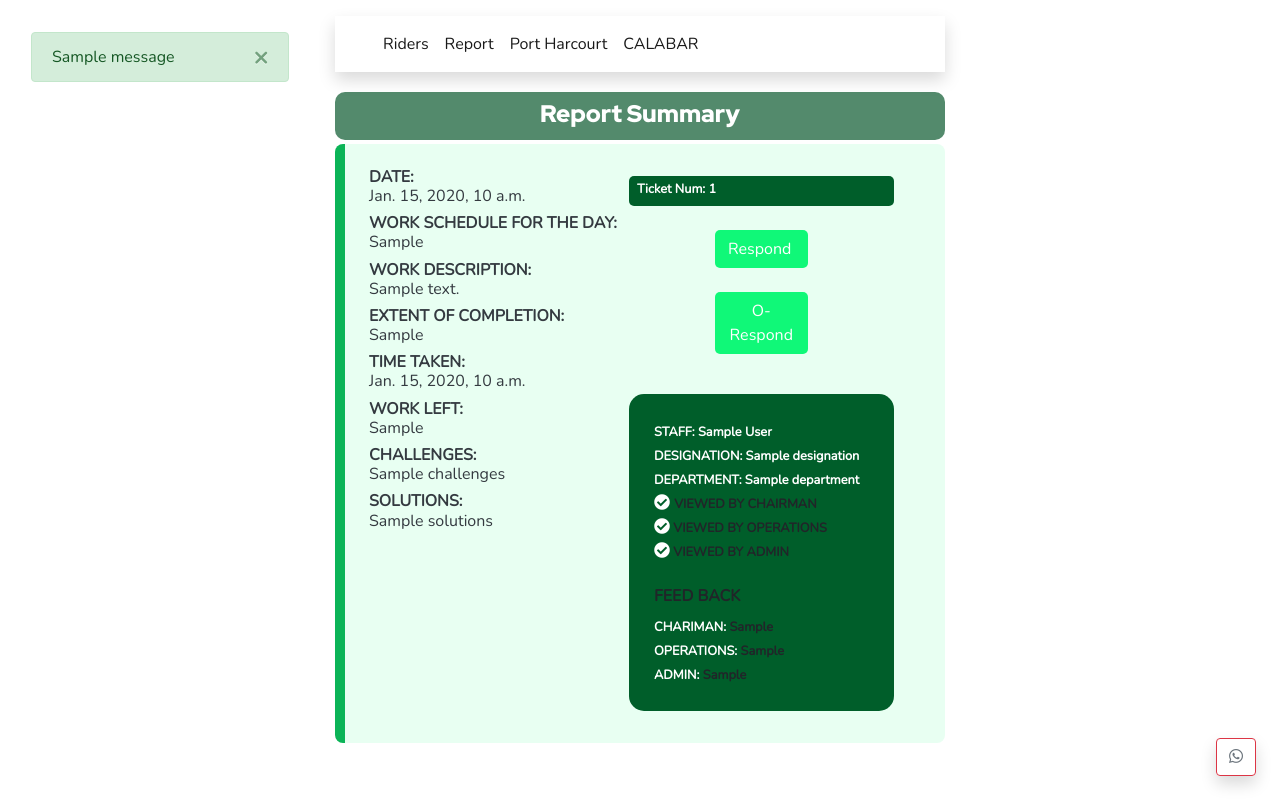
After one commit to gidicode/FirstDeliveries, a Django app: template FDS_site/Management/templates/Management/management_view_report.html in a window 1280 px wide. The commit adds this page. Run offline with Django 3.2, Linux system fonts and the light colour scheme; the template is opened without the code that fills it: most values are stand-ins (such as "Sample title", 1, 10 or a date in 2020); one stand-in notice (Sample message) is shown; some libraries are stand-ins or nearby versions.

Commit message:
With Office Report

```diff
--- /dev/null
+++ b/FDS_site/Management/templates/Management/management_view_report.html
@@ -0,0 +1,189 @@
+{% extends "FDS_app/signupBase.html" %}
+{% load static%}
+{% load crispy_forms_tags %}
+
+{% block title %} View Reports {{user.username }} {% endblock title %}
+
+{% block content %}
+<div class="container-fluid">
+    <div class="row mt-3 justify-content-center">
+        <div class="col-lg-3">
+            <div class="">
+                {% if messages %}
+                    <div class="messages p-3 container align-self-center">
+                        {% for message in messages %}
+                        <div {% if message.tags %} class=" alert alert-{{message.tags}} alert-dismissible fade show" role="alert" {% endif %}>{{ message }}
+                            <button type="button" class="close" data-dismiss="alert" aria-label="Close">
+                                <span aria-hidden="true">&times;</span>
+                            </button>
+                        </div>
+                        {% endfor %}
+                    </div>
+                {% endif %}
+            </div>
+
+        </div>
+        <div class="col-lg-6 col-md-6">
+            <nav class="navbar navbar-expand-md text-truncate navbar-light shadow">
+                <div class=" collapse navbar-collapse" id="collapsibleNavbar">
+                  <ul class="navbar-nav ml-4">
+                    <li class="nav-item active">
+                      <a class="nav-link" href="{% url 'fds-home' %}">Riders</a>
+                    </li>
+                    <li class="nav-item active">
+                      <a class="nav-link " href="{% url 'fds-about' %}">Report</a>
+                    </li>
+                    <li class="nav-item active">
+                      <a class="nav-link" href="{% url 'fds-pricing' %}"> Port Harcourt </a>
+                    </li>
+
+                    <li class="nav-item active align-self-right">
+                        <a class="nav-link" href="{% url 'fds-pricing' %}"> CALABAR </a>
+                    </li>
+                  </ul>
+                </div>
+            </nav>
+
+            <div class="reports">
+                <h4 class="text-white pt-2 text-center">Report Summary</h4>
+            </div>
+            {% for i in all_report %}
+            <div class="item mb-3 p-4">
+                <div class="d-flex flex-row bd-highlight justify-content-left">
+                    <div class="bd-highlight mr-1">
+                        <h6 class="text-dark"><strong>DATE: <br></strong> {{i.date_created}}</h6>
+                        <h6 class="text-dark"><strong>WORK SCHEDULE FOR THE DAY:</strong><br> {{i.work_schedule}}</h6>
+                        <h6 class="text-dark"><strong>WORK DESCRIPTION: <br></strong> {{i.Work_description}}</h6>
+                        <h6 class="text-dark"><strong>EXTENT OF COMPLETION: <br></strong> {{i.extent_of_completion}}</h6>
+                        <h6 class="text-dark"><strong>TIME TAKEN: <br></strong> {{i.time_taken}}</h6>
+                        <h6 class="text-dark"><strong>WORK LEFT: <br></strong> {{i.work_left}}</h6>
+                        <h6 class="text-dark"><strong>CHALLENGES: <br></strong> {{i.challenges}}</h6>
+                        <h6 class="text-dark"><strong>SOLUTIONS: <br></strong> {{i.solutions}}</h6>
+                    </div>
+
+                    <div class="bd-highlight p-2">
+
+                        <div class="ticket">
+                            <small class="p-2 pt-3 text-white font-weight-bold">Ticket Num: {{i.ticket_num}}</small>
+                        </div>
+
+                        <div class="ticket2 mt-4">
+                            <a href="{% url 'chairman_response' i.pk %}" role="button" class=" text-white text-center btn">Respond</a>
+                        </div>
+
+                        <div class="ticket2 mt-4">
+                            <a href="{% url 'operations_response' i.pk %}" role="button" class=" text-white text-center btn">O-Respond</a>
+                        </div>
+                        <div class="back">
+
+
+                            <small class="text-primary1 font-weight-bold up">STAFF: {{i.customer.first_name}} {{i.customer.last_name}}</small>
+                            <br>
+                            <small class="text-primary1 font-weight-bold up">DESIGNATION: {{i.customer.Designation}}</small>
+                            <br>
+                            <small class="text-primary1 font-weight-bold up">DEPARTMENT: {{i.customer.Department}}</small>
+                            <br>
+                            {% if i.feedback_chairman %}
+                            <i class="fas fa-check-circle big text-primary1"></i> <small class="text-primary2 font-weight-bold up">VIEWED BY CHAIRMAN</small>
+                            <br>
+                            {% endif  %}
+
+                            {% if i.feedback_operations %}
+                            <i class="fas fa-check-circle big text-primary1"></i><small class="text-primary2 font-weight-bold up"> VIEWED BY OPERATIONS</small>
+                            <br>
+                            {% endif %}
+
+                            {% if i.feedback_manager %}
+                            <i class="fas fa-check-circle big text-primary1"></i><small class="text-primary2 font-weight-bold up"> VIEWED BY MANAGER</small>
+                            <br>
+                            {% endif %}
+
+                            {% if i.feedback_admin %}
+                            <i class="fas fa-check-circle big text-primary1"></i><small class="text-primary2 font-weight-bold up"> VIEWED BY ADMIN</small>
+                            <br>
+                            {% endif %}
+                            <br>
+
+                            <h6 class="font-weight-bold feed">FEED BACK</h6>
+                            {% if i.feedback_chairman %}
+                            <small class="feedback font-weight-bold"><span class="text-primary1">CHARIMAN:</span> {{i.feedback_chairman}}</small>
+                            <br>
+                            {% endif %}
+                            {% if i.feedback_operations %}
+                            <small class="feedback font-weight-bold"><span class="text-primary1">OPERATIONS:</span> {{i.feedback_operations}}</small>
+                            <br>
+                            {% endif %}
+
+                            {% if i.feedback_admin %}
+                            <small class="feedback font-weight-bold"><span class="text-primary1">ADMIN:</span> {{i.feedback_admin}}</small>
+                            {% endif %}
+                        </div>
+                    </div>
+                </div>
+            </div>
+            {% endfor %}
+        </div>
+        <div class="col-lg-3"> </div>
+    </div>
+</div>
+<style>
+    .reports{
+        background-color: #538a6c;
+        height: 3rem;
+        width: 100%;
+        border-radius: 10px;
+        margin: auto;
+        margin-top: 20px;
+    }
+
+    .item{
+        background-color: #e8fff2;
+        margin-top: 1mm;
+        padding: 10px;
+        border-radius: 8px;
+        height: auto;
+        border-left: 10px solid #0bb457;
+    }
+
+    .back{
+        margin-top: 40px;
+        background-color: #005e2a;
+        border-radius: 15px;
+        width: 7cm;
+        height: auto;
+        padding: 25px;
+    }
+
+    .ticket{
+        background-color: #005e2a;
+        border-radius: 5px;
+        height: 8mm;
+    }
+
+    .ticket2{
+        background-color: #10f878;
+        border-radius: 5px;
+        height: auto;
+        margin: auto;
+        width: 35%;
+
+    }
+
+    .ticket2:hover{
+        background-color: #0bb457;
+        border-radius: 10px;
+    }
+
+    .text-primary1{
+        color: #ffffff;
+
+    }
+
+
+</style>
+
+{% endblock content %}
+
+{% block whatsapp%}
+
+{% endblock whatsapp %}
--- a/FDS_site/users/templates/users/allAnonymousRequest.html
+++ b/FDS_site/users/templates/users/allAnonymousRequest.html
@@ -109,6 +109,7 @@
                         <a class="btn btn-warning" href="?page={{ page_obj.next_page_number }}">next</a>
                         <a class="btn btn-danger" href="?page={{ page_obj.paginator4.num_pages }}">last &raquo;</a>
                     {% endif %}
+                </div>
             </table>
     </div>
 </div>
```
Lines whose indentation alone changed are shown as unchanged.
